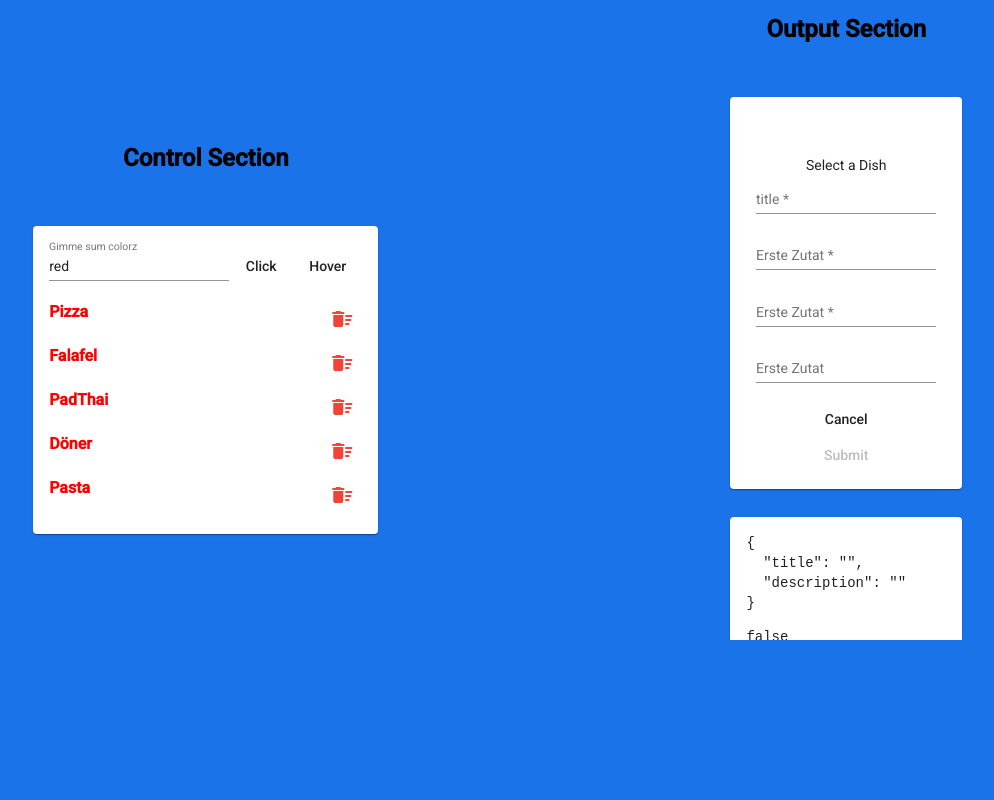
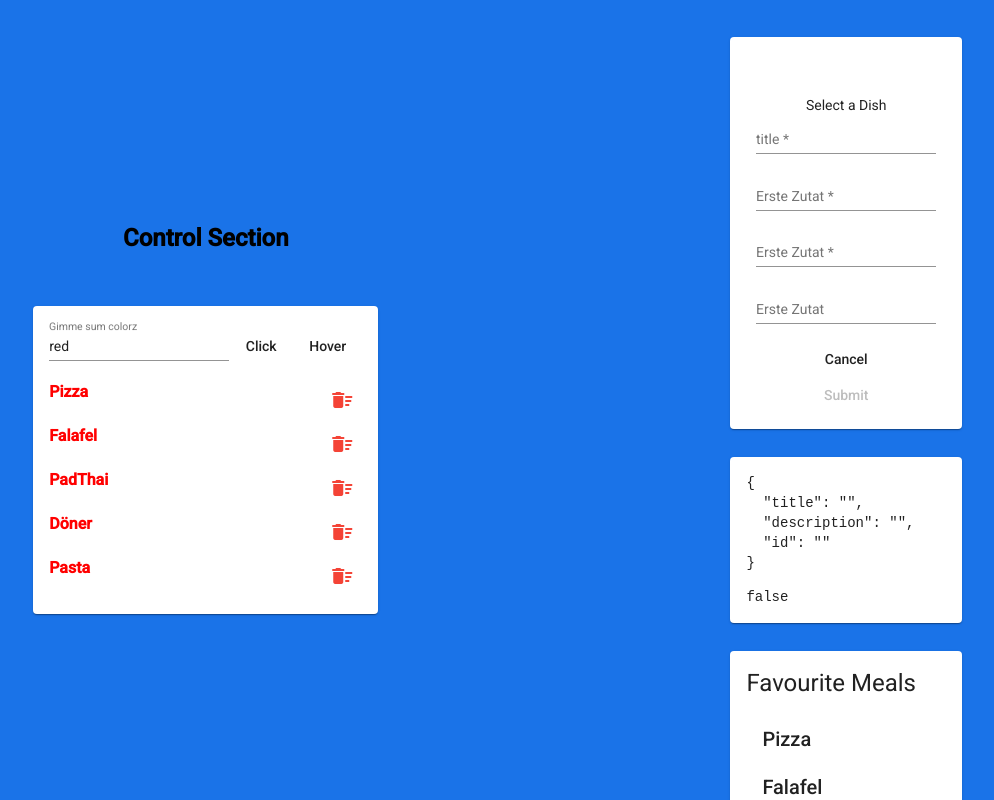
Before and after one commit to CivanErbay/FlatMatezAngular, an Angular app: page /sandbox in a window 1280 px wide. Shown: the whole page, without its empty margins (114-1108 px from the left). Built offline with nearby package versions, Linux system fonts and the light colour scheme.

Commit message:
Add Favourite Meal Display

```diff
--- a/src/app/app.module.ts
+++ b/src/app/app.module.ts
@@ -11,6 +11,7 @@ import { SandboxComponent } from './sandbox/sandbox.component';
 import { DialogExampleComponent } from './dialog-example/dialog-example.component';
 import { IngredientsComponent } from './ingredients/ingredients.component';
 import { FormsModule } from '@angular/forms';
+import { FavDishesComponent } from './fav-dishes/fav-dishes.component';
 
 @NgModule({
   declarations: [
@@ -21,6 +22,7 @@ import { FormsModule } from '@angular/forms';
     SandboxComponent,
     DialogExampleComponent,
     IngredientsComponent,
+    FavDishesComponent,
 
   ],
   entryComponents: [
--- /dev/null
+++ b/src/app/fav-dishes/fav-dishes.component.html
@@ -0,0 +1,11 @@
+
+<div *ngIf="filteredDishes" style="margin-top: 2em">
+<mat-card>
+    <h1>Favourite Meals</h1>
+    <mat-list >
+        <mat-list-item *ngFor="let item of filteredDishes">
+            <h2>{{item.dish}}</h2>
+        </mat-list-item>
+    </mat-list>
+</mat-card>
+</div>
--- /dev/null
+++ b/src/app/fav-dishes/fav-dishes.component.ts
@@ -0,0 +1,31 @@
+import { Component, OnInit, Input } from '@angular/core';
+
+@Component({
+  selector: 'app-fav-dishes',
+  templateUrl: './fav-dishes.component.html',
+  styleUrls: ['./fav-dishes.component.scss']
+})
+export class FavDishesComponent implements OnInit {
+
+  @Input() allDishes: any;
+
+  constructor() { }
+
+  filteredDishes: any[] = [];
+
+  ngOnInit(): void {
+
+    this.allDishes;
+
+    this.filterDishes(this.allDishes)
+  }
+
+  filterDishes(dishes) {
+    for (let i = 0; i < dishes.length; i++) {
+      if(dishes[i].favourite) {
+        this.filteredDishes.push(dishes[i])
+      }
+     }
+  }
+
+}
--- a/src/app/sandbox/sandbox.component.html
+++ b/src/app/sandbox/sandbox.component.html
@@ -1,6 +1,7 @@
 <div style="height: 100vh">
-  <mat-grid-list cols="2">
-    <mat-grid-tile>
+
+  <mat-grid-list cols="2"  rowHeight="100vh">
+    <mat-grid-tile >
       <div>
         <h1>Control Section</h1>
 
@@ -59,6 +60,9 @@
 
         <!-- Angular is creating a form-controller under the hood, as soon as you use angular-forms. e.g. (submit)-Function or form.valid/form.invalid
           to handle "disabled" -->
+
+
+
         <form
           #form="ngForm"
           (submit)="
@@ -116,7 +120,7 @@
                 matInput
                 placeholder="Erste Zutat"
                 type="text"
-                name="description"
+                name="id"
                 [(ngModel)]="currentDish.ingThree"
               />
             </mat-form-field>
@@ -128,6 +132,11 @@
           <pre>{{ form.value | json }}</pre>
           <pre>{{ form.valid | json }}</pre>
         </mat-card>
+
+        <!-- <button (click)="showFavs()"></button> -->
+
+        <app-fav-dishes [allDishes]="favDishes"></app-fav-dishes>
+
       </div>
     </mat-grid-tile>
   </mat-grid-list>
--- a/src/app/sandbox/sandbox.component.scss
+++ b/src/app/sandbox/sandbox.component.scss
@@ -1,7 +1,7 @@
 .center {
     display:flex;
     flex-direction: column;
-    justify-content: center;
+    justify-content: flex-start;
     align-items: center;
 }
 
--- a/src/app/sandbox/sandbox.component.ts
+++ b/src/app/sandbox/sandbox.component.ts
@@ -139,4 +139,8 @@ export class SandboxComponent implements OnInit {
     this.favDishes.push(addDish)
 
   }
+
+  showFavs() {
+
+  }
 }
```
Also changed, not shown: src/app/fav-dishes/fav-dishes.component.scss (added), 1 other file (tests, documents, lock files or other folders).
